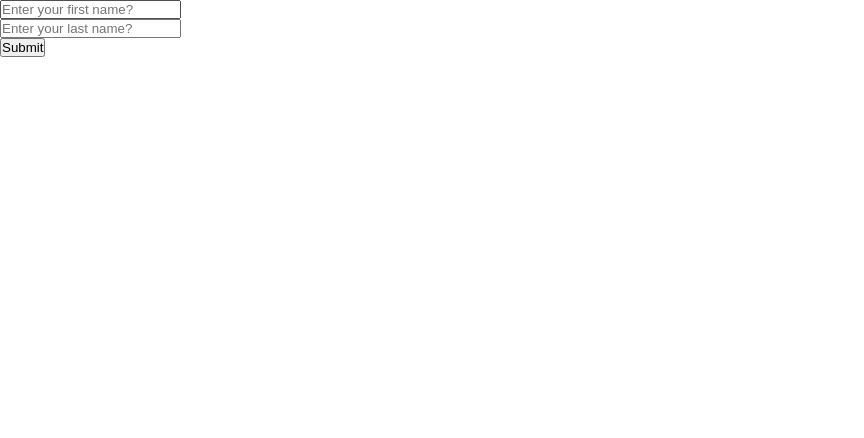
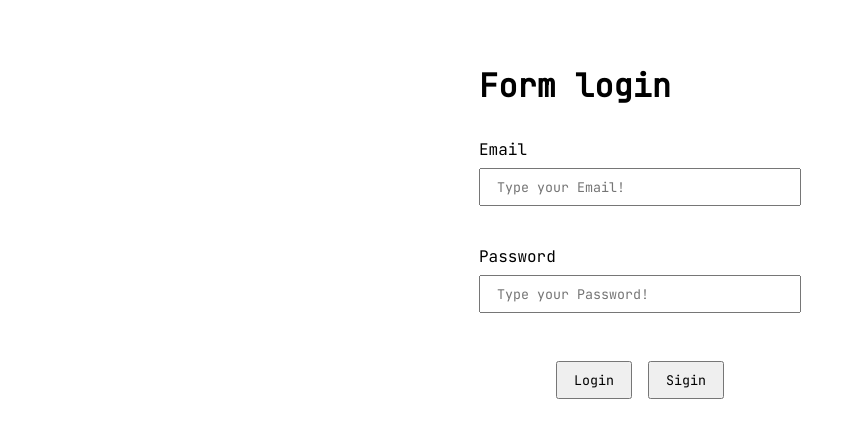
Before and after one commit to DatNguyen602/myReact, a React (Create React App) app: page / in a window 1280 px wide. Shown: the top 438 px of the page, without its empty margins (0-864 px from the left). Built offline with nearby package versions, Linux system fonts and the light colour scheme.

Commit message:
code6 01:44 23-04-2023

```diff
--- a/package.json
+++ b/package.json
@@ -11,6 +11,7 @@
     "@testing-library/jest-dom": "^5.16.5",
     "@testing-library/react": "^13.4.0",
     "@testing-library/user-event": "^13.5.0",
+    "axios": "^1.3.6",
     "babel-plugin-macros": "^3.1.0",
     "formik": "^2.2.9",
     "react": "^18.2.0",
--- a/src/App.css
+++ b/src/App.css
@@ -1,4 +1,5 @@
 *{
     margin: 0;
     padding: 0;
+    font-family: JetBrains Mono;
 }
--- a/src/App.js
+++ b/src/App.js
@@ -2,11 +2,13 @@ import './App.css';
 import Form from "./Components/Form"
 import Basic from './Components/Basic';
 import UseFormik from './Components/UseFormink';
+import FormLogin from './Components/FormLogin';
 
 function App() {
   return (
     <div className="App">
-      <Form/>
+      <FormLogin/>
+      {/* <Form/> */}
       {/* <Basic/> */}
       {/* <UseFormik/> */}
     </div>
--- /dev/null
+++ b/src/Components/FormLogin.jsx
@@ -0,0 +1,99 @@
+import axios from "axios";
+import React, { useState } from "react";
+
+
+const FormLogin = () => {
+
+    let check = -1;
+
+    const [login , setLogin] = useState({
+        email: "",
+        password: "",
+    });
+
+    const ChangeLogin = (e) => {
+        setLogin({
+            ...login,
+            [e.target.name] : e.target.value,
+        })
+        console.log(login);
+    }
+
+    const checkMail = (e) => {
+        // ^([a-zA-Z0-9._%-]+@[a-zA-Z0-9.-]+\.[a-zA-Z]{2,4})*/$
+        const regexEmail = /@.+?\.[a-zA-Z0-9]/i ;
+        check = login.email.search((regexEmail));
+        const logError = document.querySelector(".errorInputMail");
+        logError.innerHTML = check !== -1 ? "" : "Pleas check your email!";
+        logError.innerHTML = login.email !== "" ? logError.innerHTML : "Email , it's empty!";
+    }
+
+    const checkPassword = () => {
+        const logError = document.querySelector(".errorInputPass");
+        logError.innerHTML = login.password !== "" ? "" : "Password , it's empty!";
+    }
+
+    const ClickLogin = (e) => {
+        e.preventDefault();
+        if(check === -1){
+            document.querySelector("#email").focus();
+            return;
+        }
+        if(login.password === ""){
+            document.querySelector("#password").focus();
+            return;
+        }
+        axios.post("https://reqres.in/api/login",login)
+            .then((response) => {
+                alert("Login is Success! " + response);
+            })
+            .catch((error) => {
+                alert("Login is Error! " + error)
+            });
+            // alert("Login is Success! ");
+    }
+
+    const ClickSigin = (e) => {
+        e.preventDefault();
+        alert("Hi , Have a good day!");
+    }
+
+    return <div className="formLogin">
+        <form onSubmit={checkMail}>
+            <h1>Form login</h1>
+            <label htmlFor="email">
+                Email
+            </label>
+            <input
+            id="email"
+            name="email"
+            className="btn"
+            onChange={ChangeLogin}
+            onBlur={checkMail}
+            type="text"
+            placeholder="Type your Email!"
+            />
+            <p className="errorInputMail styleError"></p>
+            <label htmlFor="password">
+                Password
+            </label>
+            <input id="password"
+            name="password"
+            className="btn"
+            onChange={ChangeLogin}
+            onBlur={checkPassword}
+            type="password"
+            placeholder="Type your Password!"
+            />
+            <p className="errorInputPass styleError"></p>
+
+            <div className="btns">
+                <button onClick={ClickLogin} className="btn">Login</button>
+                <button onClick={ClickSigin} className="btn">Sigin</button>
+            </div>
+        </form>
+    </div>
+
+}
+
+export default FormLogin;
--- /dev/null
+++ b/src/asset/sass/Components/_styleLogin.scss
@@ -0,0 +1,40 @@
+@import url('https://fonts.googleapis.com/css2?family=JetBrains+Mono&display=swap');
+.formLogin{
+    display: flex;
+    margin-top: 64px;
+    flex-direction: column;
+    align-items: center;
+    form{
+        display: flex;
+        flex-direction: column;
+        label{
+            margin-top: 32px;
+        }
+
+        input{
+            max-width: 22vw;
+            min-width: 286px;
+            display: block;
+            position: relative;
+        }
+
+        .btns{
+            margin: 32px auto;
+            width: 200px;
+            display: flex;
+            justify-content: space-evenly;
+        }
+    }
+}
+
+.btn{
+    padding: 8px 16px;
+    margin-top: 8px;
+}
+
+.styleError{
+    color: red;
+    font-size: 12px;
+    font-weight: 100;
+    margin-top: 8px;
+}
--- a/src/asset/sass/index.scss
+++ b/src/asset/sass/index.scss
@@ -1 +1,2 @@
-@import "./Components/Form.scss"
+@import "./Components/Form.scss";
+@import "./Components/styleLogin.scss";
```
Also changed, not shown: 1 other file (tests, documents, lock files or other folders).
